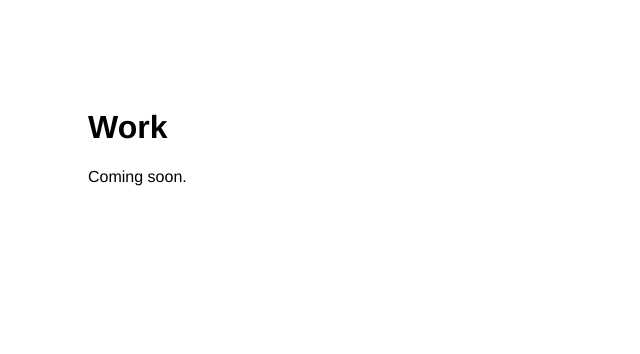
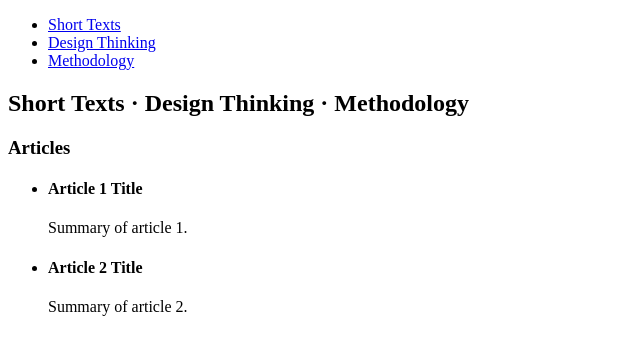
Before and after one commit to 6lihai/inki.github.io, a plain HTML site: page writing.html in a window 1280 px wide. Shown: the whole page, without its empty margins (0-640 px from the left). Drawn offline with Linux system fonts and the light colour scheme.

Commit message:
Update Writing page content

```diff
--- a/writing.html
+++ b/writing.html
@@ -1,20 +1,23 @@
 <!DOCTYPE html>
-<html>
+<html lang="en">
 <head>
-  <title>Work - YINQI</title>
-  <style>
-    body {
-      font-family: Helvetica, Arial, sans-serif;
-      padding: 80px;
-    }
-  </style>
+    <meta charset="UTF-8">
+    <meta name="viewport" content="width=device-width, initial-scale=1.0">
+    <title>Writing</title>
 </head>
-
 <body>
-
-<h1>Work</h1>
-
-<p>Coming soon.</p>
-
+    <nav>
+        <ul>
+            <li><a href="#short-texts">Short Texts</a></li>
+            <li><a href="#design-thinking">Design Thinking</a></li>
+            <li><a href="#methodology">Methodology</a></li>
+        </ul>
+    </nav>
+    <h2>Short Texts · Design Thinking · Methodology</h2>
+    <h3>Articles</h3>
+    <ul>
+        <li><article id="short-texts"><h4>Article 1 Title</h4><p>Summary of article 1.</p></article></li>
+        <li><article id="design-thinking"><h4>Article 2 Title</h4><p>Summary of article 2.</p></article></li>
+    </ul>
 </body>
 </html>
```
